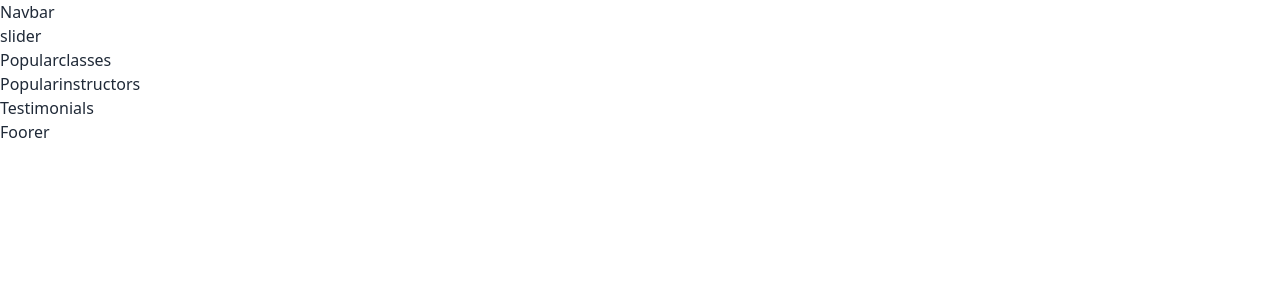
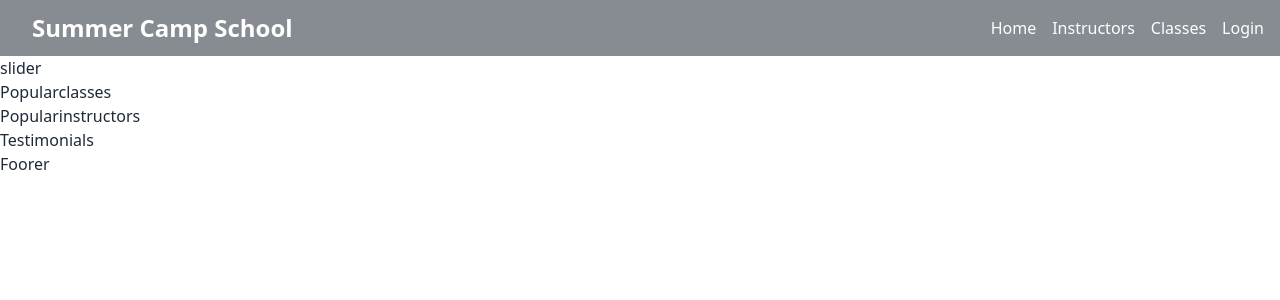
Before and after one commit to 1ibrahimtsc/language-course-client-site, a React (Vite) app: page / in a window 1280 px wide. Shown: the top 300 px of the page. Built offline with nearby package versions, Linux system fonts and the light colour scheme; no server answers.

Commit message:
update navbar component

```diff
--- a/src/pages/Shared/NavBar/NavBar.jsx
+++ b/src/pages/Shared/NavBar/NavBar.jsx
@@ -1,7 +1,142 @@
-import React from "react";
+import { useContext, useState } from "react";
+import { FaShoppingCart } from "react-icons/fa";
+import { Link } from "react-router-dom";
+import { AuthContext } from "../../../providers/AuthProvider";
+
+import useAdmin from "../../../hooks/useAdmin";
+import useInstructor from "../../../hooks/useInstructor";
 
 const NavBar = () => {
-  return <div>Navbar</div>;
+  const { user, logOut } = useContext(AuthContext);
+  const [isAdmin] = useAdmin();
+  const [isInstructor] = useInstructor();
+  const [isMenuOpen, setMenuOpen] = useState(false);
+
+  const handleLogOut = () => {
+    logOut()
+      .then(() => {})
+      .catch((error) => console.log(error));
+  };
+
+  const toggleMenu = () => {
+    setMenuOpen(!isMenuOpen);
+  };
+
+  const closeMenu = () => {
+    setMenuOpen(false);
+  };
+
+  const navOptions = (
+    <>
+      <li>
+        <Link to="/" onClick={closeMenu}>
+          Home
+        </Link>
+      </li>
+      <li>
+        <Link to="/instructors" onClick={closeMenu}>
+          Instructors
+        </Link>
+      </li>
+      <li>
+        <Link to="/classes" onClick={closeMenu}>
+          Classes
+        </Link>
+      </li>
+
+      {user && isAdmin && (
+        <li>
+          <Link to="/dashboard/adminhome" onClick={closeMenu}>
+            Dashboard
+          </Link>
+        </li>
+      )}
+
+      {user && isInstructor && (
+        <li>
+          <Link to="/dashboard/instructorhome" onClick={closeMenu}>
+            Dashboard
+          </Link>
+        </li>
+      )}
+
+      {user && !isAdmin && !isInstructor && (
+        <li>
+          <Link to="/dashboard/userhome" onClick={closeMenu}>
+            Dashboard
+          </Link>
+        </li>
+      )}
+
+      {user ? (
+        <>
+          <div className="avatar indicator">
+            <div className="w-10 h-10 rounded-full">
+              <img src={user?.photoURL} alt="User Avatar" />
+            </div>
+          </div>
+        </>
+      ) : (
+        <>
+          <li>
+            <Link to="/login" onClick={closeMenu}>
+              Login
+            </Link>
+          </li>
+        </>
+      )}
+    </>
+  );
+
+  return (
+    <div className="bg-gray-900 bg-opacity-50 text-white">
+      <div className="container mx-auto px-4 py-3">
+        <div className="flex items-center justify-between">
+          <div className="flex items-center space-x-4">
+            <div className="dropdown">
+              <button className="btn btn-ghost lg:hidden" onClick={toggleMenu}>
+                <svg
+                  xmlns="http://www.w3.org/2000/svg"
+                  className="h-5 w-5"
+                  fill="none"
+                  viewBox="0 0 24 24"
+                  stroke="currentColor"
+                >
+                  <path
+                    strokeLinecap="round"
+                    strokeLinejoin="round"
+                    strokeWidth="2"
+                    d="M4 6h16M4 12h8m-8 6h16"
+                  />
+                </svg>
+              </button>
+              {isMenuOpen && (
+                <ul className="menu menu-compact dropdown-content mt-3 p-2 shadow bg-gray-800 rounded-lg w-52">
+                  {navOptions}
+                </ul>
+              )}
+            </div>
+            <Link
+              to="/"
+              className="text-2xl font-bold text-white hover:text-gray-300"
+            >
+              Summer Camp School
+            </Link>
+          </div>
+          <div className="flex items-center space-x-4">
+            <ul className="hidden lg:flex space-x-4">{navOptions}</ul>
+            {user && (
+              <>
+                <button onClick={handleLogOut} className="btn btn-ghost">
+                  Log Out
+                </button>
+              </>
+            )}
+          </div>
+        </div>
+      </div>
+    </div>
+  );
 };
 
 export default NavBar;
```
